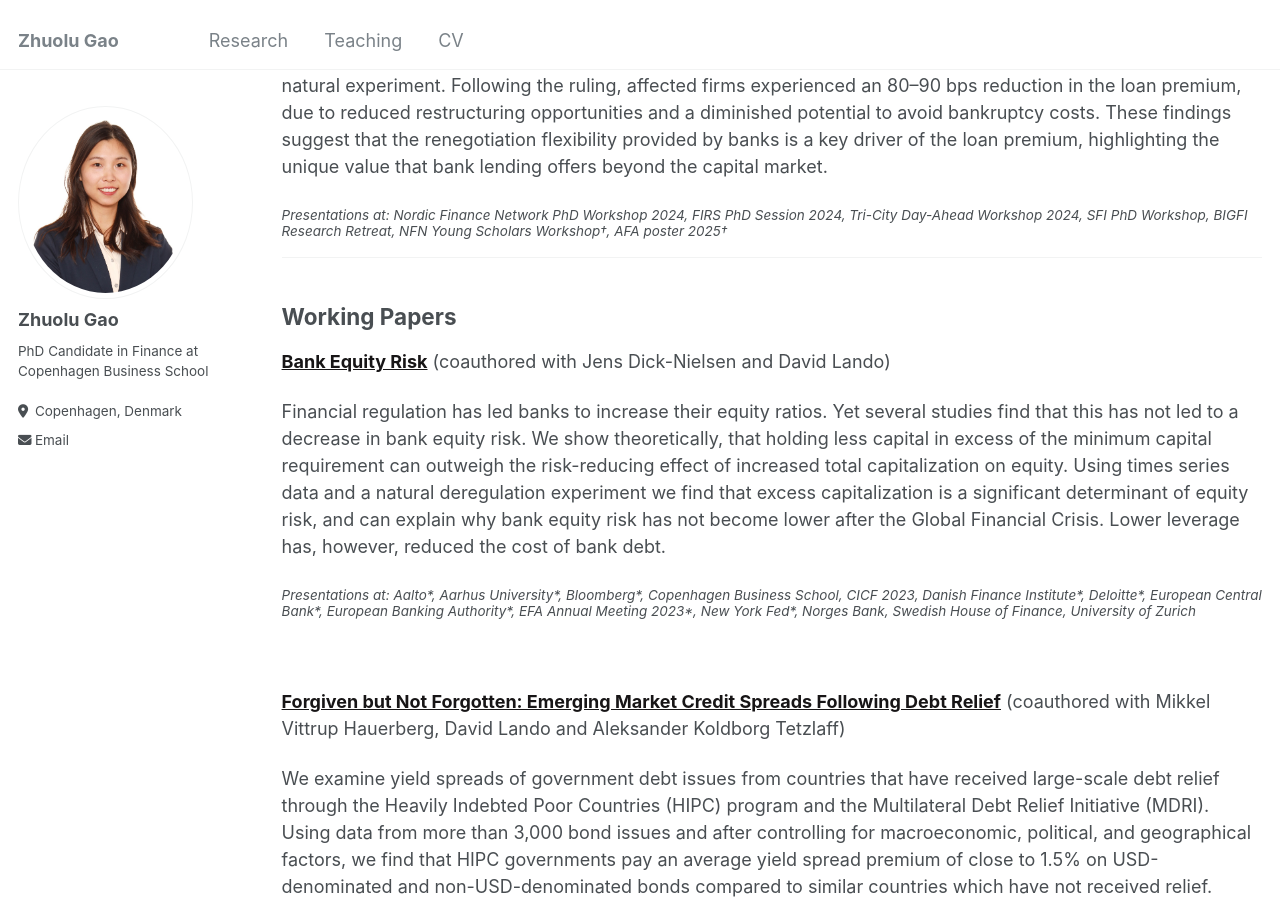
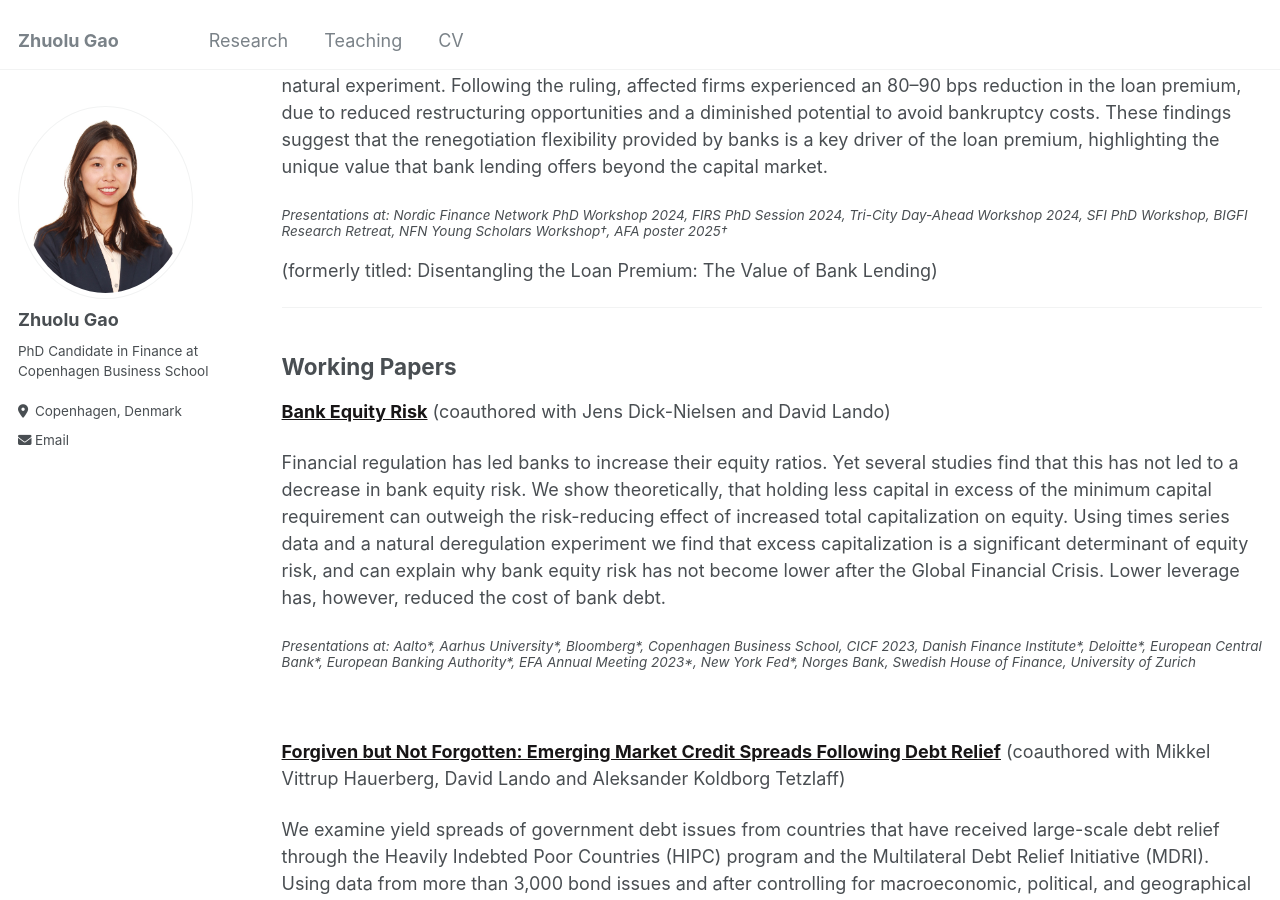
Before and after one commit to zhuolugao/zhuolugao.github.io, a Jekyll site: the page built from _pages/research.md, in a window 1280 px wide and 900 px high, scrolled down 311 px. Built offline with Jekyll 4.4.1, drawn with Linux system fonts in a browser that asks for light colours.

Commit message:
add former title.md

```diff
--- a/_pages/research.md
+++ b/_pages/research.md
@@ -21,6 +21,8 @@ Firms borrowing from both banks and the corporate bond market pay a substantial
 
 #### *Presentations at: Nordic Finance Network PhD Workshop 2024, FIRS PhD Session 2024, Tri-City Day-Ahead Workshop 2024, SFI PhD Workshop, BIGFI Research Retreat, NFN Young Scholars Workshop†, AFA poster 2025†*
 
+(formerly titled: Disentangling the Loan Premium: The Value of Bank Lending)
+
 
 ---
 
```
